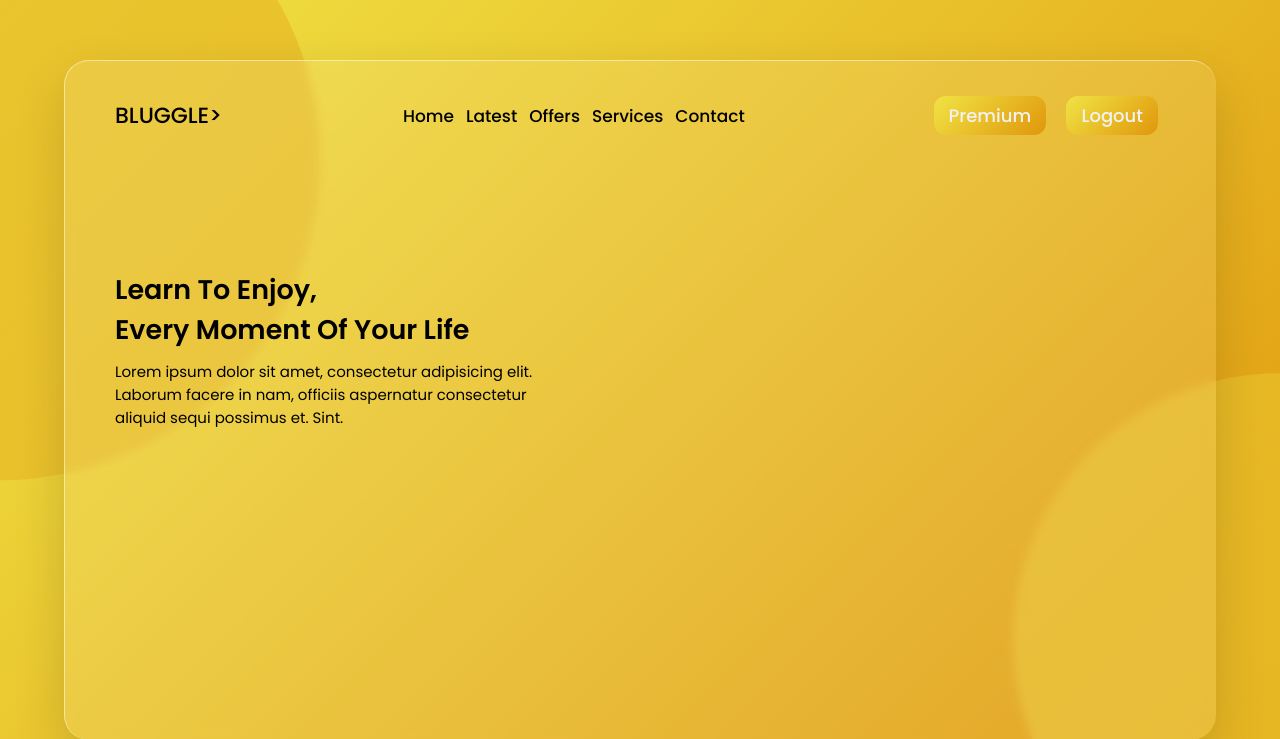
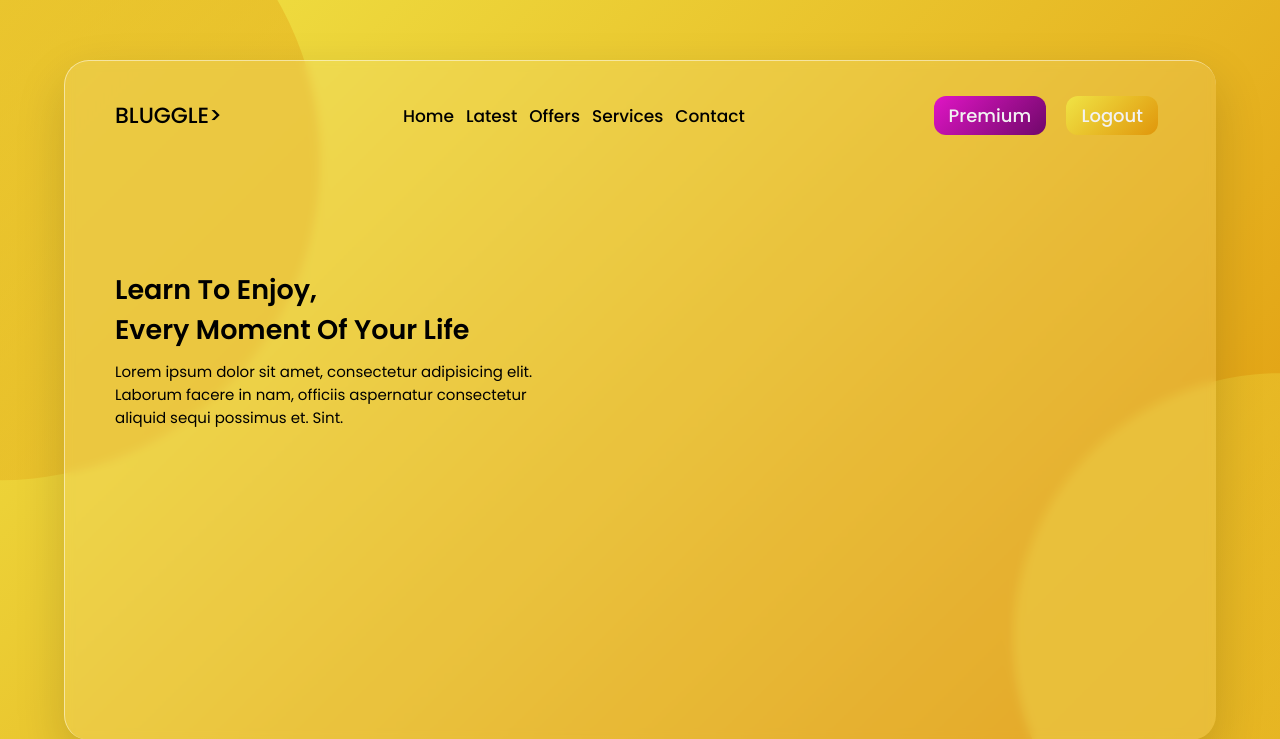
Before and after one commit to leopasq24/Databases-and-web-laboratory-project, a PHP site: page / in a window 1280 px wide. Shown: the top 739 px of the page. Run offline with PHP 8.4, Linux system fonts and the light colour scheme.

Commit message:
Add files via upload

```diff
--- a/prova/stile_index.css
+++ b/prova/stile_index.css
@@ -92,10 +92,15 @@ header .navbar{
   margin: 0 8px;
   cursor: pointer;
   transition: all 0.3s ease;
-  background-image: linear-gradient(135deg, #f0e445, #e0960b);
 }
 .navbar .buttons input:hover{
   transform: scale(0.97);
+}
+.navbar .buttons input[value~="Premium"]{
+  background-image: linear-gradient(135deg, #e015c5, #70086a);
+}
+.navbar .buttons input[value~="Logout"] {
+  background-image: linear-gradient(135deg, #f0e445, #e0960b);
 }
  header .text-content{
    width: 40%;
```
